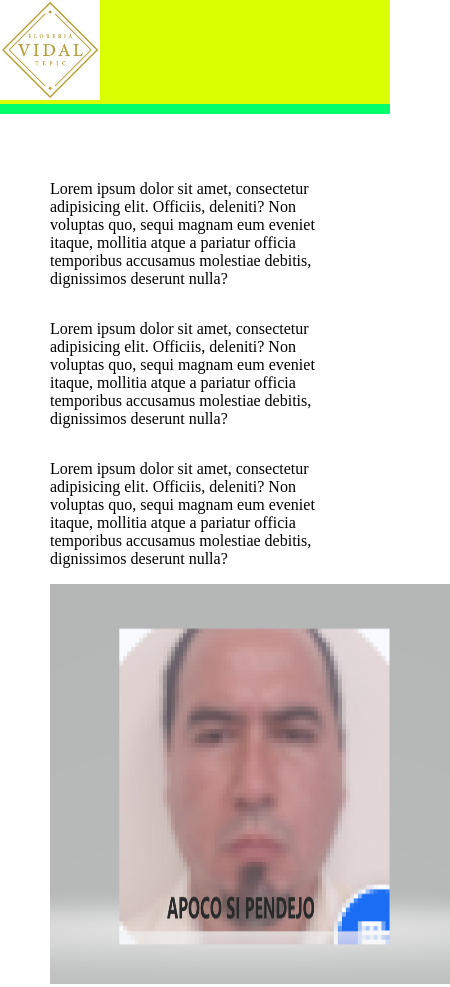
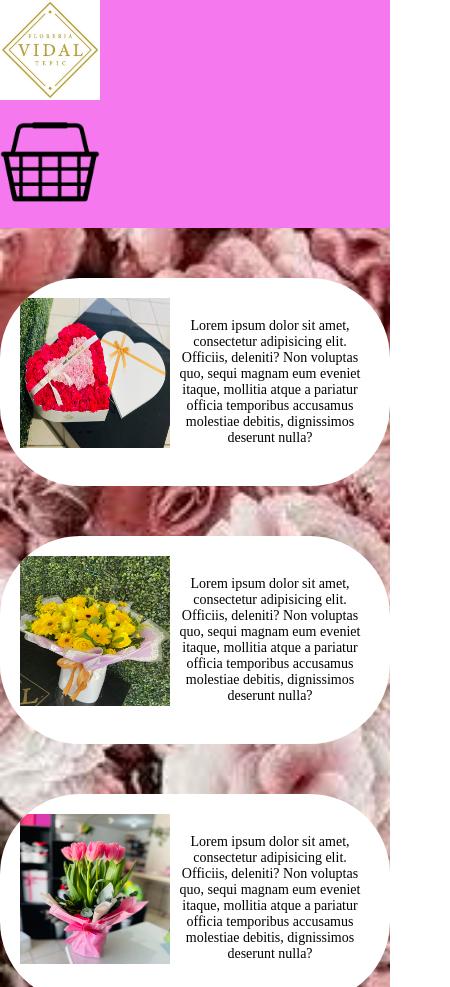
Before and after one commit to sikilow/Modelo, a plain HTML site: page index.html in a window 390 px wide. Shown: the top 987 px of the page, 450 px wide, since content can reach past the window. Drawn offline with Linux system fonts and the light colour scheme.

Commit message:
cambios dia 2

```diff
--- /dev/null
+++ b/css/Blocks.css
@@ -0,0 +1,73 @@
+.bloque1 {
+    margin: auto;
+    padding: 0px;
+    width: auto;
+    max-width: 1024px;
+    height: auto;
+    background-color: rgb(255, 255, 255);
+    overflow: hidden;
+    border-radius: 80px;
+    margin-bottom: 50px;
+    margin-top: 50px;
+}
+
+.insideBloque1 {
+    padding: 50px; /* Reduce el padding para pantallas pequeñas */
+    height: auto;
+    width: auto;
+    overflow: hidden;
+}
+
+.imgInsideBlock {
+    margin: 0 auto;
+    height: auto;
+    width: 50%; /* Ocupa la mitad del contenedor */
+    float: left;
+}
+
+.imgInsideBlock img {
+    margin: 0 auto;
+    height: 300px;
+    width: 300px; /* Mantiene el tamaño fijo para imágenes */
+    float: left;
+}
+
+.txtInsideBlock {
+    width: 50%; /* Ocupa la otra mitad del contenedor */
+    height: auto;
+    float: right;
+}
+
+/* Media Queries para Responsividad */
+@media (max-width: 768px) {
+    .insideBloque1 {
+        padding: 30px; /* Reduce el padding en pantallas más pequeñas */
+    }
+
+    .imgInsideBlock, .txtInsideBlock {
+        width: 100%; /* Acomoda los elementos en una columna */
+        float: none;
+        text-align: center; /* Centra el texto */
+        margin-bottom: 20px; /* Espaciado entre elementos */
+    }
+
+    .imgInsideBlock img {
+        height: 200px; /* Reduce el tamaño de la imagen */
+        width: 200px;
+    }
+}
+
+@media (max-width: 480px) {
+    .insideBloque1 {
+        padding: 20px; /* Menos padding para pantallas muy pequeñas */
+    }
+
+    .imgInsideBlock img {
+        height: 150px; /* Tamaño más pequeño para imágenes */
+        width: 150px;
+    }
+
+    .txtInsideBlock {
+        font-size: 14px; /* Reduce el tamaño del texto */
+    }
+}
--- a/css/index2.css
+++ b/css/index2.css
@@ -5,128 +5,16 @@ body{
 }
 
 .conteiner{
+    height: auto;
     margin: 0 auto;
     padding: 0px;
-}
-.head{
-    margin: 0 auto;
-    padding: 0px;
-    width: auto;
-    height: auto;
-    background-color: rgb(0, 255, 106);
+    background-image: url(f.jpg);
+    background-repeat: no-repeat;
+    background-size: cover;
     overflow: hidden;
 }
-.blocConteiner{
-    max-width: 1024px;
-    min-width: 1024px;
-    margin: 0 auto;
-    padding: 0px;
-    width: auto;
-    height: auto;
-    background-color: rgb(0, 255, 106);
-    float: none;
 
-}
-.imgHead{
-    margin: 0 auto;
-    padding: 0px;
-    background-color: rgb(217, 255, 0);
-    width: auto;
-    height: auto;
-    float: left;
-}
-.imgHead img{
-    height: 100px;
-    width: 100px;
-}
-.imgCompra{
-    margin: 0 auto;
-    padding: 0px;
-    background-color: rgb(217, 255, 0);
-    width: auto;
-    height: auto;
-    float: right;
-}
 .hidden{
     /*overflow: hidden;
     */
 }
-.bloque1{
-    margin: auto;
-    padding: 0px;
-    width: auto;
-    height: auto;
-    max-width: 1024px;
-    min-width: 1024px;
-    height: 500px;
-    background-color: red;
-
-}
-.insideBloque1{
-    margin: 50px;
-    height: auto;
-    width: auto;
-
-}
-.imgInsideBlock{
-    margin: 0 auto;
-    height: auto;
-    width: auto;
-    float: left;
-}
-.imgInsideBlock img{
-    margin: 0 auto;
-    height: 400px;
-    width: 400px;
-    float: left;
-}
-.txtInsideBlock{
-    width: auto;
-    height: auto;
-    float: right;
-}
-/* Para pantallas pequeñas (móviles) */
-@media (max-width: 768px) {
-    .blocContainer{
-        width: auto;
-    }
-    .bloque1 {
-        max-width: 100%; /* Hacer que el ancho ocupe toda la pantalla */
-        min-width: 0;
-    }
-
-    .imgHead {
-        float: none; /* Quitar el flotante para alinear los elementos en pila */
-    }
-
-    .imgHead img {
-        height: 100px; /* Redimensionar imágenes */
-        width: 100px;
-    }
-
-    .imgCompra {
-        float: none;
-        margin: 10px auto; /* Centrar la imagen de compra */
-        display: block;
-    }
-
-    .bloque1 {
-        height: auto; /* Permitir que la altura sea dinámica */
-    }
-}
-
-/* Para pantallas medianas (tabletas) */
-@media (max-width: 1024px) and (min-width: 769px) {
-    .blocContainer {
-        max-width: 100%; /* Reducir el ancho a 90% */
-    }
-
-    .imgHead img {
-        height: 100px; /* Ajustar imágenes ligeramente */
-        width: 100px;
-    }
-
-    .bloque1 {
-        height: 400px; /* Ajustar altura para pantallas medianas */
-    }
-}
--- /dev/null
+++ b/css/sizePhone.css
@@ -0,0 +1,75 @@
+/* Para pantallas pequeñas (móviles) */
+@media (max-width: 768px)  {
+    .blocContainer{
+        width: auto;
+    }
+    .imgHead {
+        float: none; /* Quitar el flotante para alinear los elementos en pila */
+    }
+
+    .imgHead img {
+        height: 100px; /* Redimensionar imágenes */
+        width: 100px;
+    }
+
+    .imgCompra {
+        float: none;
+        margin: 10px auto; /* Centrar la imagen de compra */
+
+    }
+    .bloque1 {
+        max-width: 100%; /* Hacer que el ancho ocupe toda la pantalla */
+        min-width: 0px;
+        padding: 0px;
+        height: auto; /* Permitir que la altura sea dinámica */
+    }
+    .IninsideBloque1{
+        padding: 30px;
+
+    }
+    .imgInsideBlock img{
+        margin: 0 auto;
+        height: 150px;
+        width: 150px;
+        float: left;
+    }
+    .txtInsideBlock{
+        width: 150px;
+        height: 150px;
+        float: right;
+    }
+
+
+
+}
+
+/* Para pantallas medianas (tabletas) */
+@media (width:100%)  {
+    .blocContainer {
+        max-width: 100%; /* Reducir el ancho a 90% */
+    }
+
+    .imgHead img {
+        height: 100px; /* Ajustar imágenes ligeramente */
+        width: 100px;
+    }
+
+    .bloque1 {
+        height: 400px; /* Ajustar altura para pantallas medianas */
+    }
+    .IninsideBloque1{
+        padding: 30px;
+
+    }
+}
+
+@media (max-width: 480px) {
+    /* Estilos para teléfonos pequeños */
+    .bloque1{
+        max-width: 100%;
+
+    }
+    .IninsideBloque1{
+        padding: 0px;
+    }
+}
--- /dev/null
+++ b/css/top.css
@@ -0,0 +1,42 @@
+.head{
+    margin: 0 auto;
+    padding: 0px;
+    width: auto;
+    height: auto;
+    background-color: rgb(245, 120, 239);
+    overflow: hidden;
+}
+.blocConteiner{
+    max-width: 1024px;
+    min-width: 1024px;
+    margin: 0 auto;
+    padding: 0px;
+    width: auto;
+    height: auto;
+    float: none;
+
+}
+.imgHead{
+    margin: 0 auto;
+    padding: 0px;
+
+    width: auto;
+    height: auto;
+    float: left;
+}
+.imgHead img{
+    height: 100px;
+    width: 100px;
+}
+.imgCompra{
+    margin: 0 auto;
+    padding: 0px;
+
+    width: auto;
+    height: auto;
+    float: right;
+}
+.imgCompra img{
+    height: 100px;
+    width: 100px;
+}
--- a/index.html
+++ b/index.html
@@ -5,6 +5,11 @@
     <meta charset="UTF-8">
     <meta name="viewport" content="width=device-width, initial-scale=1.0">
     <link rel="stylesheet" href="css/index2.css">
+    <link rel="stylesheet" href="css/top.css">
+    <link rel="stylesheet" href="css/sizePhone.css">
+    <link rel="stylesheet" href="css/Blocks.css">
+
+
 
     <meta name="viewport" content="width=device-width, initial-scale=1.0">
     <title>Document</title>
@@ -18,16 +23,18 @@
 
       <div class="blocConteiner">
         <div class="imgHead"><img src="css/florefiria.jpg" alt=""></div>
-        <div class="imgCompra"></div>
+        <div class="imgCompra"><img src="css/pngwing.com.png" alt=""></div>
       </div>
 
     </div>
+
     <div class="hidden"></div>
 
     <div class="bloque1">
+
         <div class="insideBloque1">
 
-          <div class="imgInsideBlock"></div>
+          <div class="imgInsideBlock"><img src="css/f4.jpg" alt=""></div>
           <div class="txtInsideBlock">
             <p> Lorem ipsum dolor sit amet, consectetur adipisicing elit. Officiis, deleniti? Non voluptas quo, sequi magnam eum eveniet itaque, mollitia atque a pariatur officia temporibus accusamus molestiae debitis, dignissimos deserunt nulla?</p>
           </div>
@@ -35,11 +42,11 @@
 
 
     </div>
-
+    <div class="hidden"></div>
     <div class="bloque1">
       <div class="insideBloque1">
 
-        <div class="imgInsideBlock"></div>
+        <div class="imgInsideBlock"><img src="css/f3.jpg" alt=""></div>
         <div class="txtInsideBlock">
           <p> Lorem ipsum dolor sit amet, consectetur adipisicing elit. Officiis, deleniti? Non voluptas quo, sequi magnam eum eveniet itaque, mollitia atque a pariatur officia temporibus accusamus molestiae debitis, dignissimos deserunt nulla?</p>
         </div>
@@ -51,7 +58,7 @@
   <div class="bloque1">
     <div class="insideBloque1">
 
-      <div class="imgInsideBlock"></div>
+      <div class="imgInsideBlock"><img src="css/f2.jpg" alt=""></div>
       <div class="txtInsideBlock">
         <p> Lorem ipsum dolor sit amet, consectetur adipisicing elit. Officiis, deleniti? Non voluptas quo, sequi magnam eum eveniet itaque, mollitia atque a pariatur officia temporibus accusamus molestiae debitis, dignissimos deserunt nulla?</p>
       </div>
@@ -63,7 +70,7 @@
 <div class="bloque1">
   <div class="insideBloque1">
 
-    <div class="imgInsideBlock"><img src="css/apoco_si.png" alt=""></div>
+    <div class="imgInsideBlock"><img src="css/f1.jpg" alt=""></div>
     <div class="txtInsideBlock">
       <p> Lorem ipsum dolor sit amet, consectetur adipisicing elit. Officiis, deleniti? Non voluptas quo, sequi magnam eum eveniet itaque, mollitia atque a pariatur officia temporibus accusamus molestiae debitis, dignissimos deserunt nulla?</p>
     </div>
```
Also changed, not shown: css/f.jpg (added), css/f1.jpg (added), css/f2.jpg (added), css/f3.jpg (added), css/f4.jpg (added).
